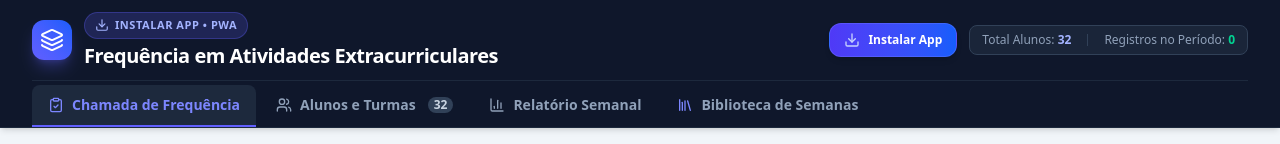
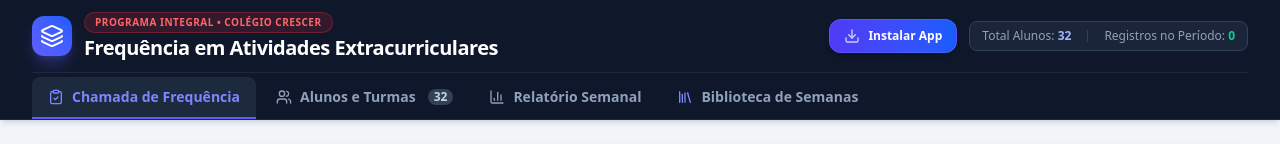
Before and after one commit to jfernandoveiga1967-commits/integral-frequencia-app, a React (Vite) app: page / in a window 1280 px wide. Shown: the top 144 px of the page. Built offline with nearby package versions, Linux system fonts and the light colour scheme; no server answers; the database is empty.

Commit message:
refactor(header): replace PWA install button with school label
Remove the installation CTA to streamline the header and display the school program identity.

```diff
--- a/src/components/Header.tsx
+++ b/src/components/Header.tsx
@@ -65,19 +65,10 @@ export const Header: React.FC<HeaderProps> = ({
                 <Layers className="w-6 h-6" />
               </div>
               <div className="flex-1 min-w-0">
-                <div className="flex items-center space-x-2 mb-1">
-                  <button
-                    type="button"
-                    onClick={(e) => {
-                      e.preventDefault();
-                      handleInstallClick();
-                    }}
-                    className="touch-manipulation text-[11px] font-bold uppercase tracking-wider bg-indigo-500/20 hover:bg-indigo-500/30 text-indigo-300 px-2.5 py-1 rounded-full border border-indigo-500/30 flex items-center space-x-1.5 cursor-pointer transition-all active:scale-95"
-                    title="Clique para ver instruções de instalação do App no celular"
-                  >
-                    <Download className="w-3.5 h-3.5 text-indigo-300" />
-                    <span>Instalar App • PWA</span>
-                  </button>
+                <div className="flex items-center space-x-2 mb-0.5">
+                  <span className="text-[10px] font-bold uppercase tracking-wider bg-red-500/15 text-red-400 px-2.5 py-0.5 rounded-full border border-red-500/30">
+                    Programa Integral • COLÉGIO CRESCER
+                  </span>
                 </div>
                 <h1 className="text-base sm:text-lg md:text-xl font-bold tracking-tight text-white leading-tight">
                   Frequência em Atividades Extracurriculares
```
